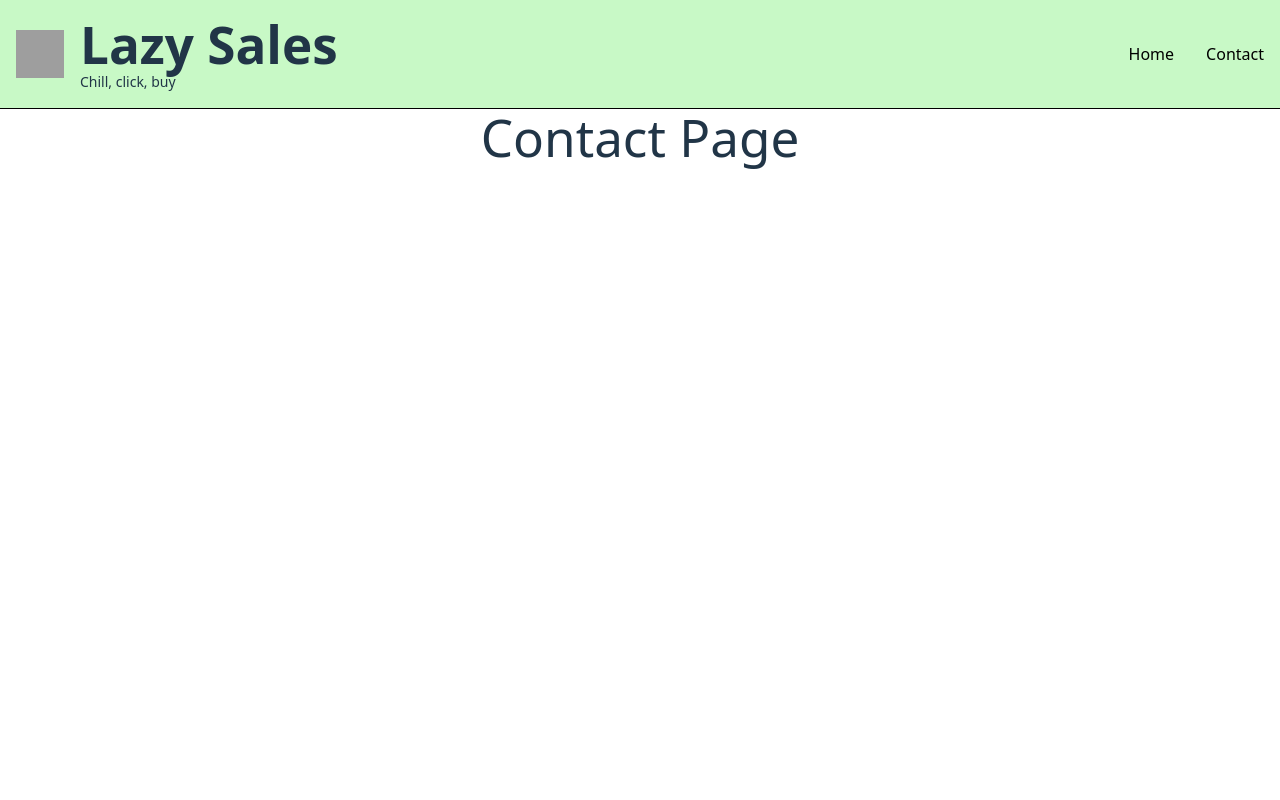
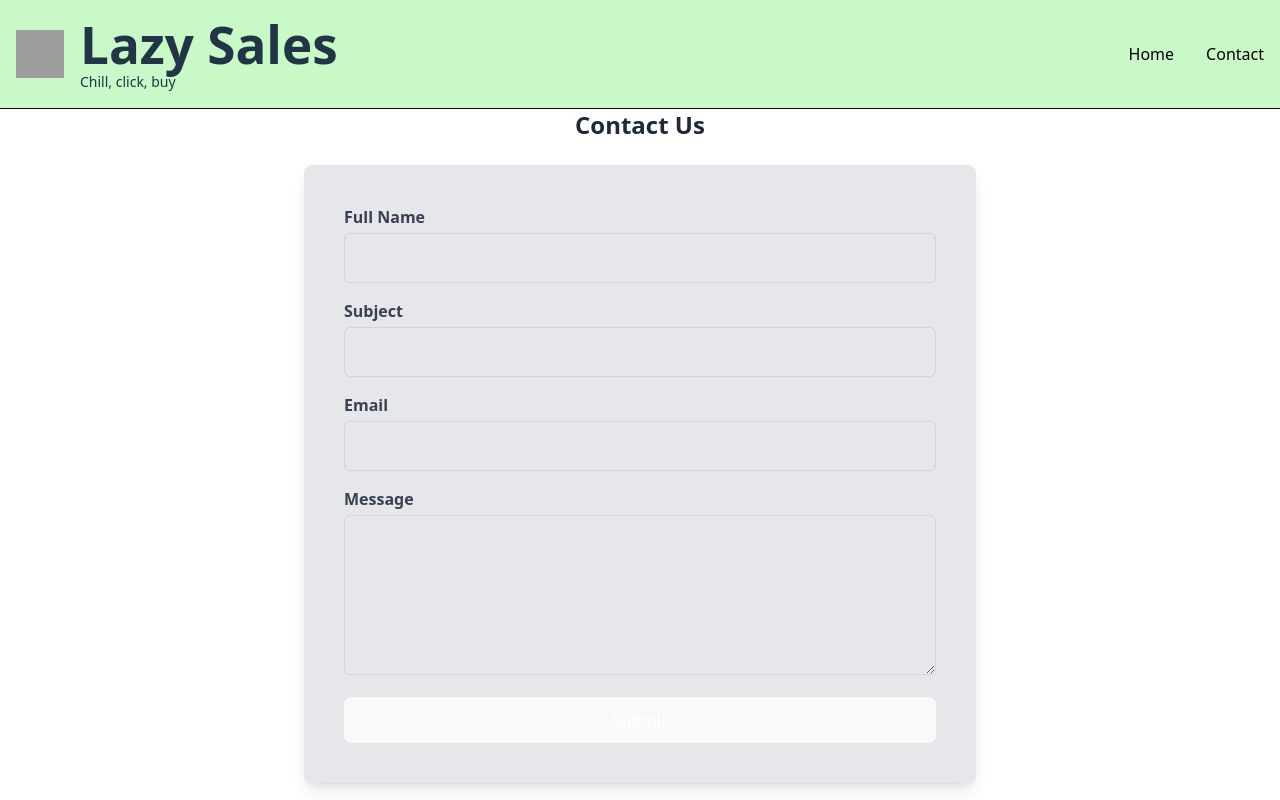
Before and after one commit to Vickabu/ca-js-frameworks, a React (Vite) app: page /contact in a window 1280 px wide. Built offline with nearby package versions, Linux system fonts and the light colour scheme; grey boxes are pictures that could not be loaded.

Commit message:
added contact pages content and styling

```diff
--- a/package.json
+++ b/package.json
@@ -11,12 +11,15 @@
     "format": "prettier --write ."
   },
   "dependencies": {
+    "@hookform/resolvers": "^4.1.3",
     "@tailwindcss/vite": "^4.0.9",
     "lucide-react": "^0.476.0",
     "prop-types": "^15.8.1",
     "react": "^19.0.0",
     "react-dom": "^19.0.0",
-    "react-router-dom": "^7.2.0"
+    "react-hook-form": "^7.54.2",
+    "react-router-dom": "^7.2.0",
+    "yup": "^1.6.1"
   },
   "devDependencies": {
     "@eslint/js": "^9.21.0",
--- a/src/components/ContactForm.jsx
+++ b/src/components/ContactForm.jsx
@@ -0,0 +1,85 @@
+import React, { useState } from "react";
+import { useForm } from "react-hook-form";
+import { yupResolver } from "@hookform/resolvers/yup";
+import * as yup from "yup";
+
+const schema = yup.object().shape({
+  fullName: yup.string().min(3, "Full name must be at least 3 characters").required("Full name is required"),
+  subject: yup.string().min(3, "Subject must be at least 3 characters").required("Subject is required"),
+  email: yup.string().email("Invalid email format").required("Email is required"),
+  body: yup.string().min(3, "Message must be at least 3 characters").required("Message is required"),
+});
+
+const ContactForm = () => {
+    const [successMessage, setSuccessMessage] = useState("");
+
+    const {
+      register,
+      handleSubmit,
+      formState: { errors },
+      reset,
+    } = useForm({
+      resolver: yupResolver(schema),
+    });
+
+    const onSubmit = (data) => {
+      console.log("Form Data:", data);
+      setSuccessMessage("Thank you! Your message has been sent.");
+      reset();
+    };
+
+    return (
+      <div className="w-full max-w-2xl bg-gray-200 p-10 rounded-lg shadow-lg text-gray-700">
+        {successMessage && <p className="text-green-600 font-semibold mb-4">{successMessage}</p>}
+        <form onSubmit={handleSubmit(onSubmit)} className="space-y-4">
+          <div>
+            <label className="block font-semibold mb-1">Full Name</label>
+            <input
+              type="text"
+              {...register("fullName")}
+              className="w-full p-3 border border-gray-300 rounded-md"
+            />
+            <p className="text-red-500 text-sm mt-1">{errors.fullName?.message}</p>
+          </div>
+
+          <div>
+            <label className="block font-semibold mb-1">Subject</label>
+            <input
+              type="text"
+              {...register("subject")}
+              className="w-full p-3 border border-gray-300 rounded-md"
+            />
+            <p className="text-red-500 text-sm mt-1">{errors.subject?.message}</p>
+          </div>
+
+          <div>
+            <label className="block font-semibold mb-1">Email</label>
+            <input
+              type="email"
+              {...register("email")}
+              className="w-full p-3 border border-gray-300 rounded-md"
+            />
+            <p className="text-red-500 text-sm mt-1">{errors.email?.message}</p>
+          </div>
+
+          <div>
+            <label className="block font-semibold mb-1">Message</label>
+            <textarea
+              {...register("body")}
+              className="w-full p-3 border border-gray-300 rounded-md h-40"
+            />
+            <p className="text-red-500 text-sm mt-1">{errors.body?.message}</p>
+          </div>
+
+          <button
+            type="submit"
+            className="w-full bg-blue-600 text-white py-3 px-4 rounded-md hover:bg-blue-700 transition duration-200"
+          >
+            Submit
+          </button>
+        </form>
+      </div>
+    );
+  };
+
+export default ContactForm;
--- a/src/pages/ContactPage.jsx
+++ b/src/pages/ContactPage.jsx
@@ -1,5 +1,13 @@
-function ContactPage() {
-  return <h1>Contact Page</h1>;
-}
+import React from "react";
+import ContactForm from "../components/ContactForm";
+
+const ContactPage = () => {
+  return (
+      <div className="w-full max-w-2xl">
+        <h2 className="text-2xl font-semibold text-gray-800 text-center mb-6">Contact Us</h2>
+        <ContactForm />
+      </div>
+  );
+};
 
 export default ContactPage;
```
Also changed, not shown: 1 other file (tests, documents, lock files or other folders).
